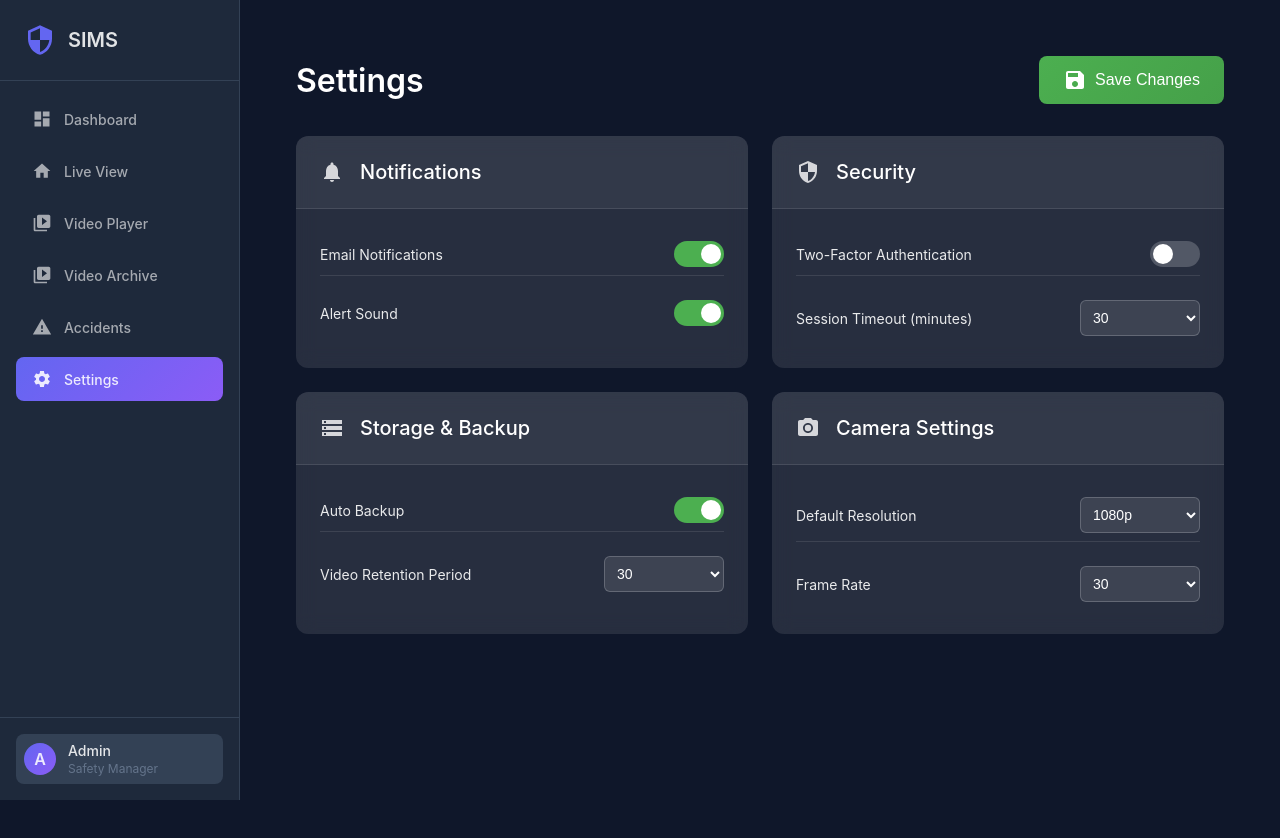
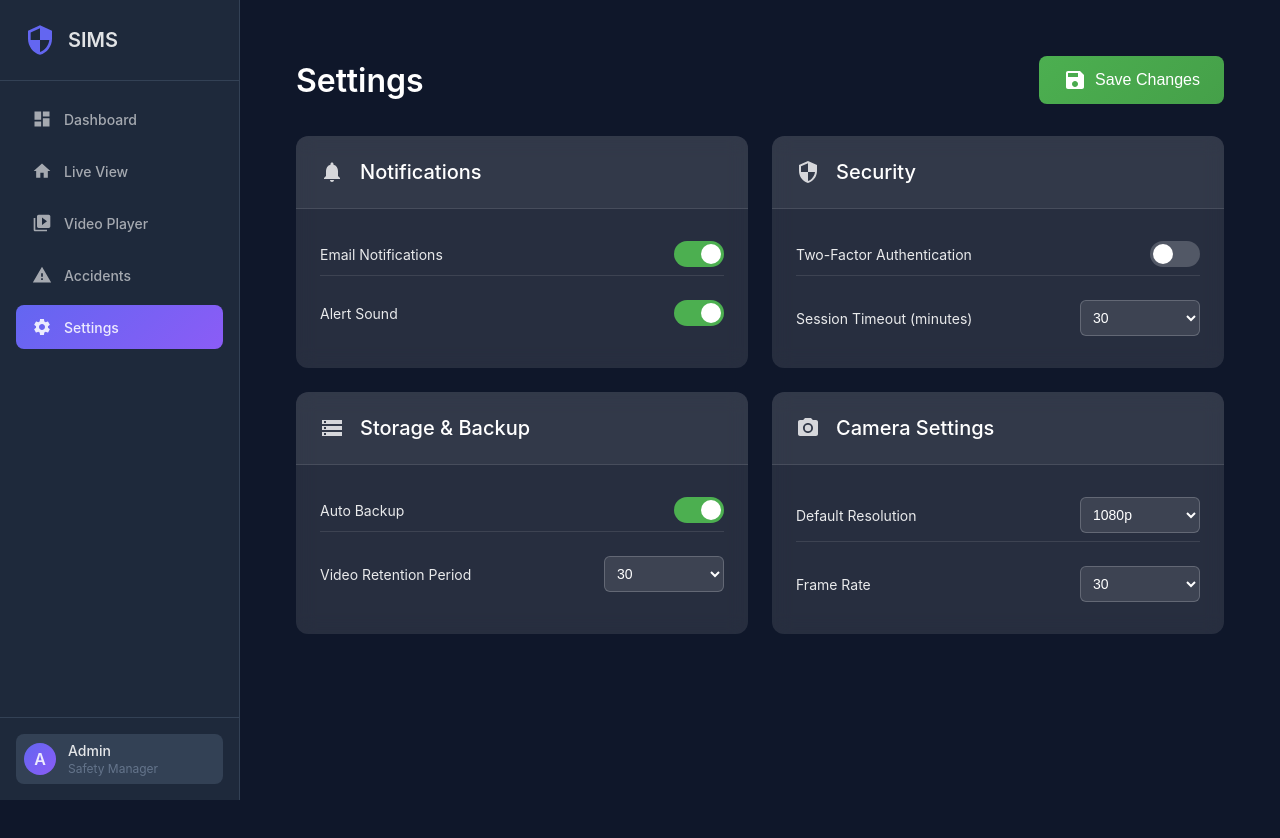
Before and after one commit to gifadev/dashboard-ai-ppe, a React (Create React App) app: page /settings in a window 1280 px wide. Shown: the top 838 px of the page. Built offline with nearby package versions, Linux system fonts and the light colour scheme.

Commit message:
hide video archive

```diff
--- a/src/components/Sidebar/Sidebar.tsx
+++ b/src/components/Sidebar/Sidebar.tsx
@@ -38,11 +38,11 @@ const Sidebar: React.FC<SidebarProps> = ({ onCloseMobile, isOpen }) => {
       icon: <VideoLibrary />,
       path: '/video'
     },
-    {
-      title: 'Video Archive',
-      icon: <VideoLibrary />,
-      path: '/archive'
-    },
+    // {
+    //   title: 'Video Archive',
+    //   icon: <VideoLibrary />,
+    //   path: '/archive'
+    // },
     {
       title: 'Accidents',
       icon: <Warning />,
```
